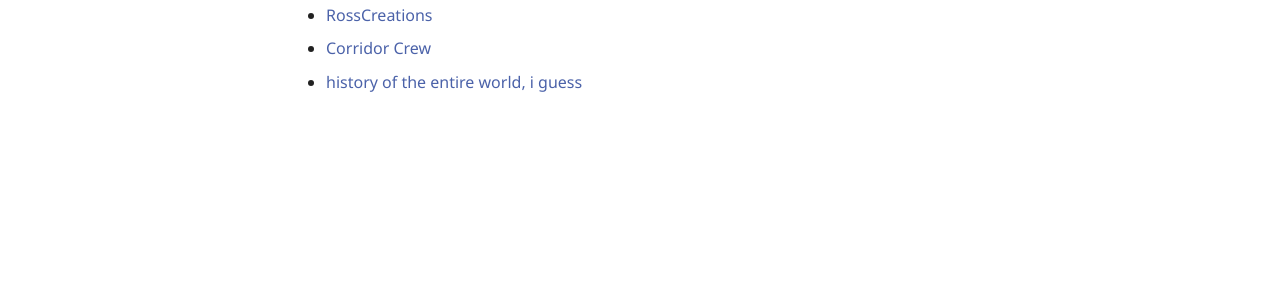
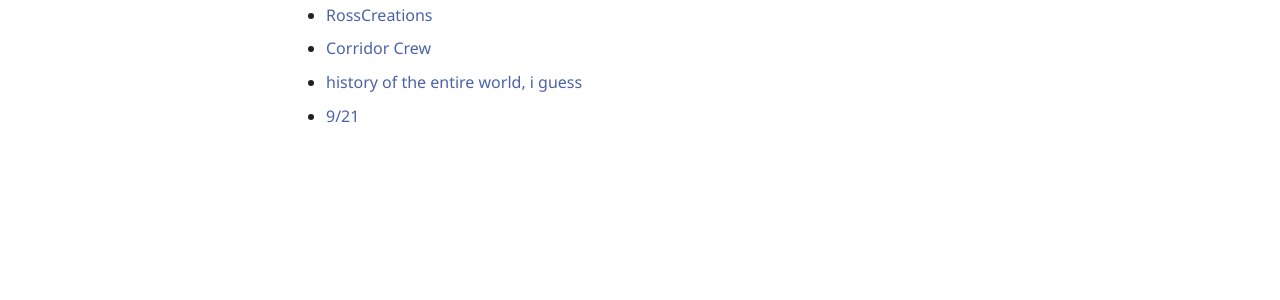
Before and after one commit to JamFox/docs.jamfox.dev, an MkDocs documentation site: the page built from docs/content/links/procrastinate.md, in a window 1280 px wide. Shown: the part 460-760 px from the top of the page. Built offline with MkDocs 1.6.1 and Material for MkDocs 9.7.7, drawn with Linux system fonts in a browser that asks for light colours; comment, search, counter and statistics services are not loaded.

Commit message:
add 9/21

```diff
--- a/docs/content/links/procrastinate.md
+++ b/docs/content/links/procrastinate.md
@@ -12,3 +12,4 @@ title: "Procrastinate"
 - [RossCreations](https://www.youtube.com/c/VlogCreations)
 - [Corridor Crew](https://www.youtube.com/c/corridorcrew)
 - [history of the entire world, i guess](https://youtu.be/xuCn8ux2gbs)
+- [9/21](https://www.youtube.com/watch?v=kPwG6L73-VU&list=PLhT8ACQdPzpwkpvnvvPf6jCfWxEPmn-Kk)
```
